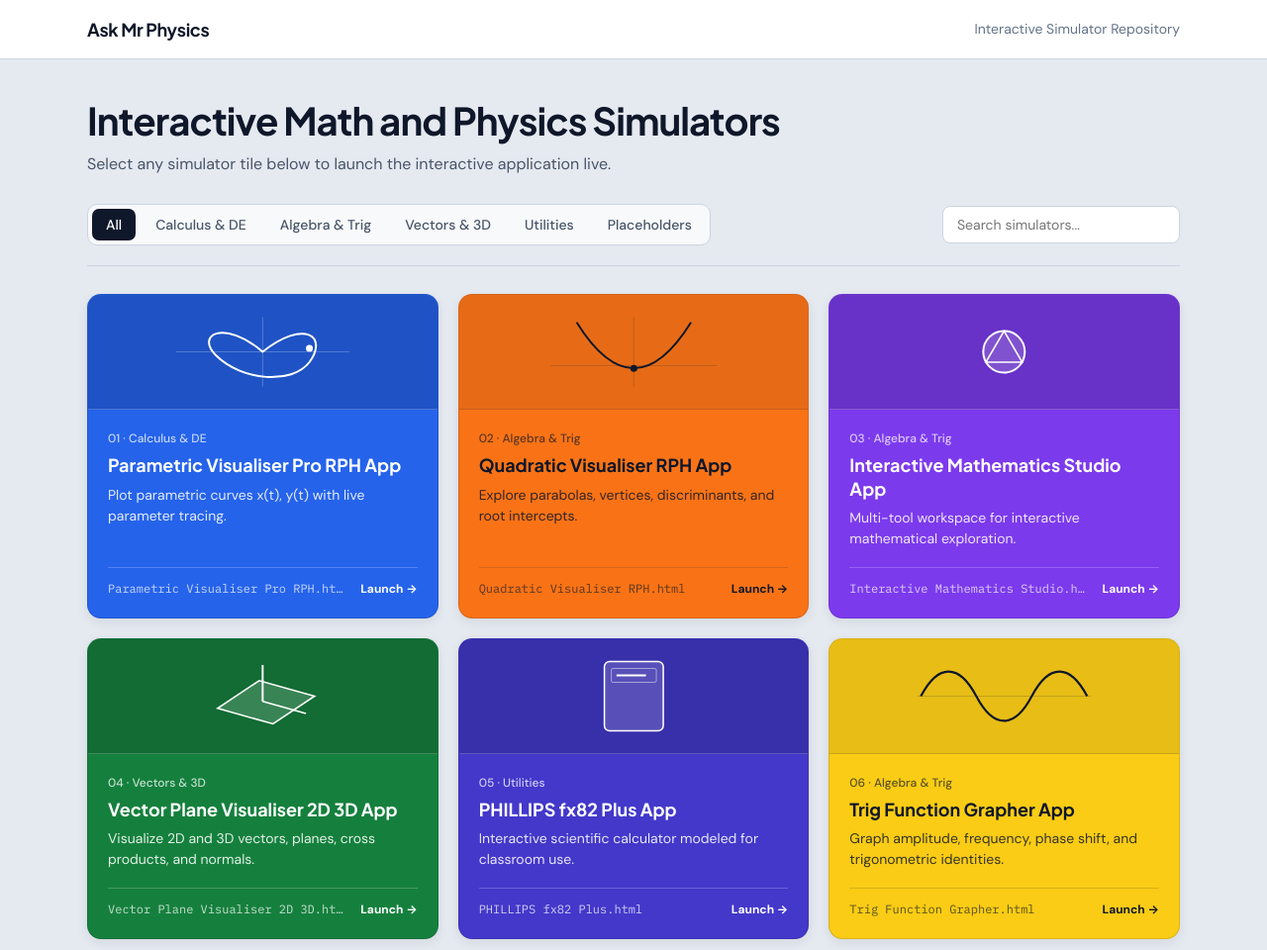
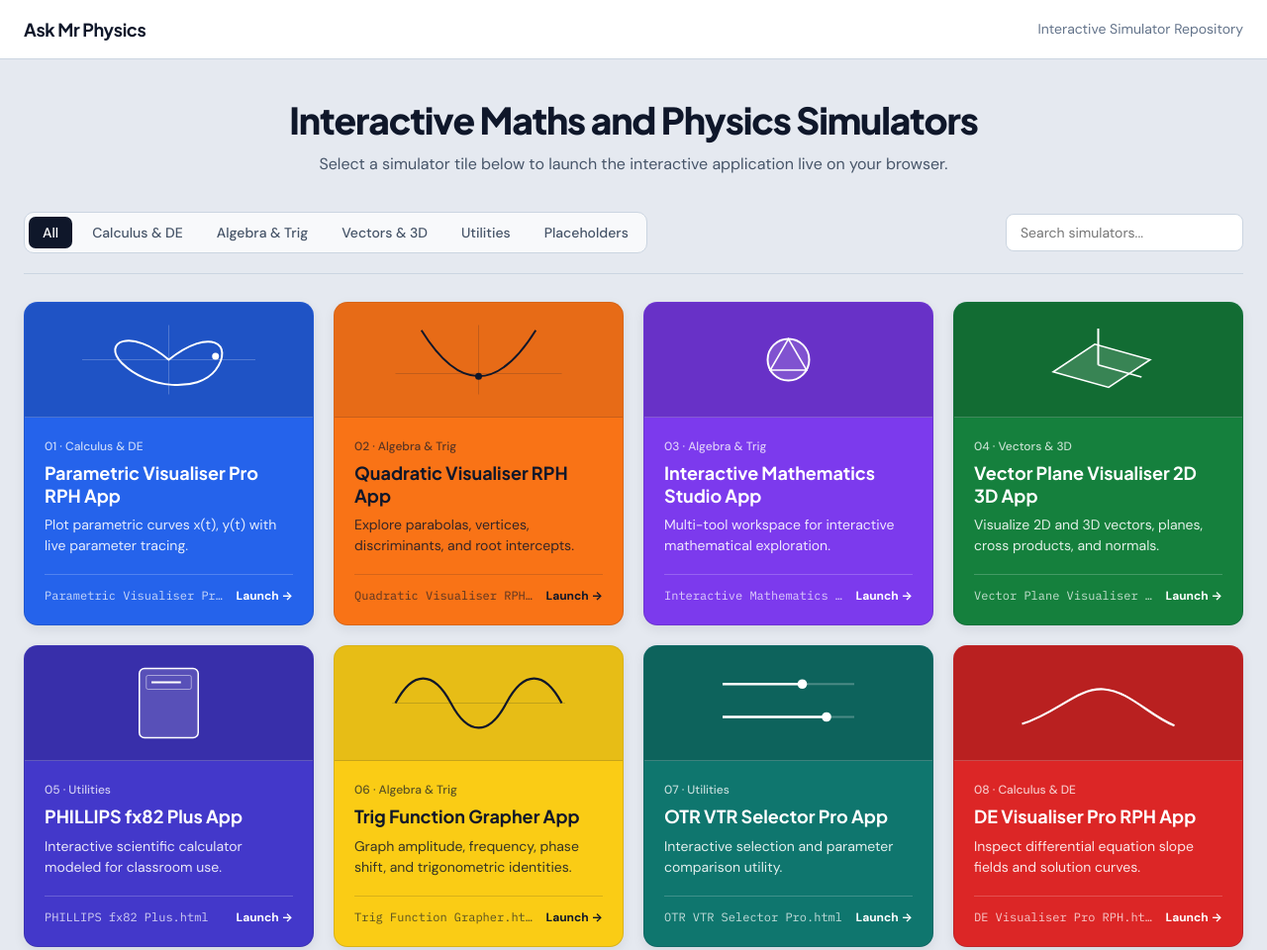
Before and after one commit to askmrphysics/RPH-Applications, a plain HTML site: page index.html in a window 1280 px wide. Shown: the top 960 px of the page at 99% size. Drawn offline with Linux system fonts and the light colour scheme.

Commit message:
Add files via upload

```diff
--- a/index.html
+++ b/index.html
@@ -7,7 +7,7 @@
   <link rel="preconnect" href="https://fonts.googleapis.com" />
   <link rel="preconnect" href="https://fonts.gstatic.com" crossorigin />
   <link
-    href="https://fonts.googleapis.com/css2?family=DM+Sans:wght@400;500;700&family=IBM+Plex+Mono:wght@400;500&family=Plus+Jakarta+Sans:wght@600;700&display=swap"
+    href="https://fonts.googleapis.com/css2?family=DM+Sans:wght@400;500;700&family=IBM+Plex+Mono:wght@400;500&family=Plus+Jakarta+Sans:wght@600;700;800&display=swap"
     rel="stylesheet"
   />
   <style>
@@ -42,7 +42,7 @@
     }
 
     .topbar-inner {
-      max-width: 1152px;
+      max-width: 1280px;
       margin: 0 auto;
       padding: 16px 24px;
       display: flex;
@@ -62,30 +62,37 @@
     }
 
     .container {
-      max-width: 1152px;
+      max-width: 1280px;
       margin: 0 auto;
       padding: 40px 24px 64px;
     }
 
     .hero {
-      margin-bottom: 28px;
+      margin-bottom: 36px;
+      text-align: center;
     }
 
     .hero h1 {
-      margin: 0 0 10px;
+      margin: 0 auto 12px;
       font-family: "Plus Jakarta Sans", sans-serif;
-      font-size: clamp(1.75rem, 3vw, 2.5rem);
-      font-weight: 700;
-      letter-spacing: -0.025em;
-      line-height: 1.15;
+      font-size: clamp(1.6rem, 2.9vw, 2.6rem);
+      font-weight: 800;
+      letter-spacing: -0.03em;
+      line-height: 1.12;
       color: var(--text-primary);
     }
 
     .hero p {
-      margin: 0;
+      margin: 0 auto;
       color: var(--text-secondary);
       font-size: 1rem;
-      max-width: 62ch;
+    }
+
+    @media (min-width: 1024px) {
+      .hero h1,
+      .hero p {
+        white-space: nowrap;
+      }
     }
 
     .toolbar {
@@ -150,8 +157,20 @@
 
     .grid {
       display: grid;
-      grid-template-columns: repeat(auto-fill, minmax(300px, 1fr));
+      grid-template-columns: repeat(1, minmax(0, 1fr));
       gap: 20px;
+    }
+
+    @media (min-width: 640px) {
+      .grid {
+        grid-template-columns: repeat(2, minmax(0, 1fr));
+      }
+    }
+
+    @media (min-width: 1024px) {
+      .grid {
+        grid-template-columns: repeat(4, minmax(0, 1fr));
+      }
     }
 
     .tile {
@@ -242,7 +261,7 @@
     }
 
     .footer-inner {
-      max-width: 1152px;
+      max-width: 1280px;
       margin: 0 auto;
       padding: 20px 24px;
       font-size: 0.8125rem;
@@ -266,8 +285,8 @@
 
   <main class="container">
     <section class="hero">
-      <h1>Interactive Math and Physics Simulators</h1>
-      <p>Select any simulator tile below to launch the interactive application live.</p>
+      <h1>Interactive Maths and Physics Simulators</h1>
+      <p>Select a simulator tile below to launch the interactive application live on your browser.</p>
     </section>
 
     <div class="toolbar">
@@ -450,6 +469,22 @@
     "summary": "Reserved tile for a future interactive math or physics simulator.",
     "motif": "placeholder",
     "color": "indigo"
+  },
+  {
+    "name": "Placeholder 9",
+    "file": "Placeholder 9.html",
+    "category": "Placeholders",
+    "summary": "Reserved tile for a future interactive math or physics simulator.",
+    "motif": "placeholder",
+    "color": "cyan"
+  },
+  {
+    "name": "Placeholder 10",
+    "file": "Placeholder 10.html",
+    "category": "Placeholders",
+    "summary": "Reserved tile for a future interactive math or physics simulator.",
+    "motif": "placeholder",
+    "color": "pink"
   }
 ];
 
```
